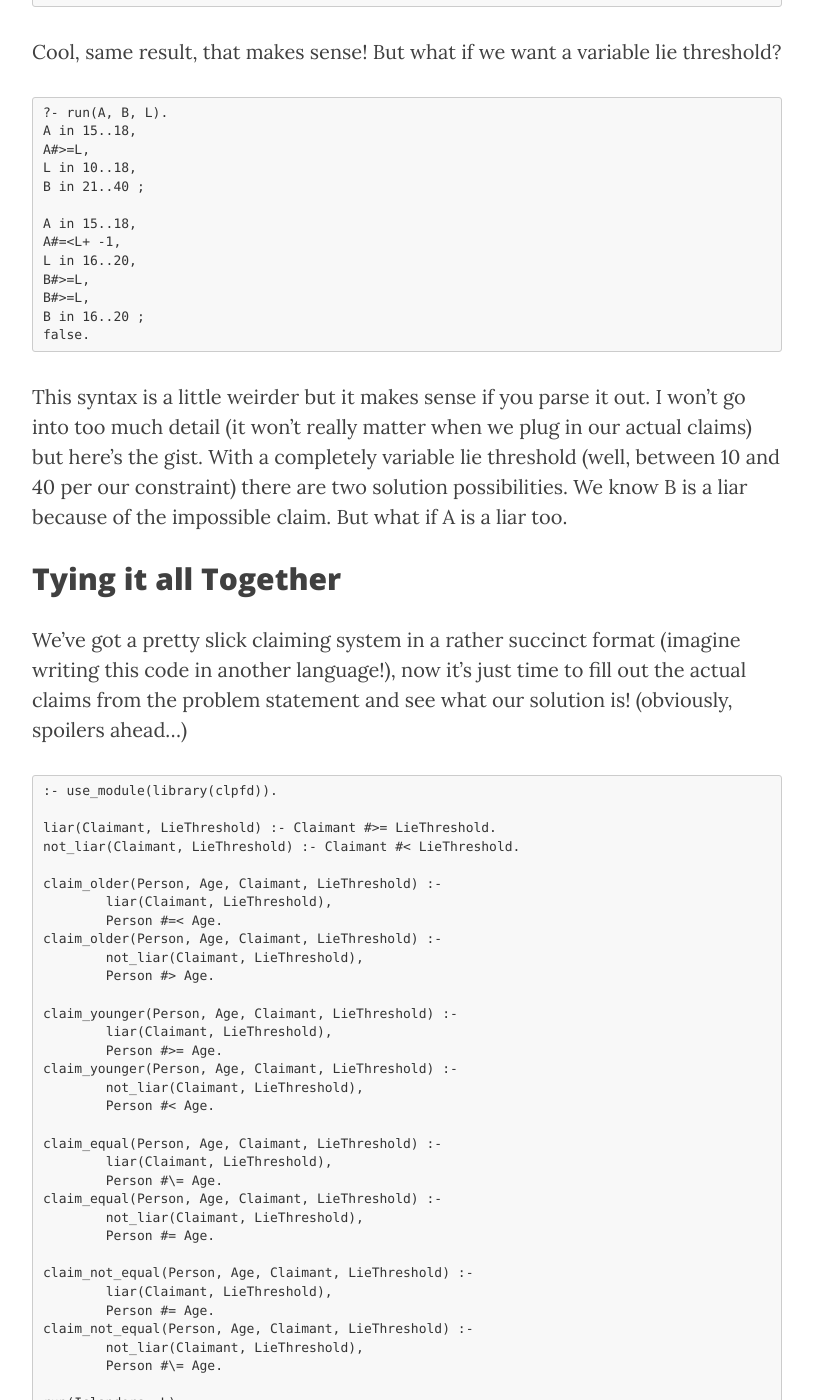
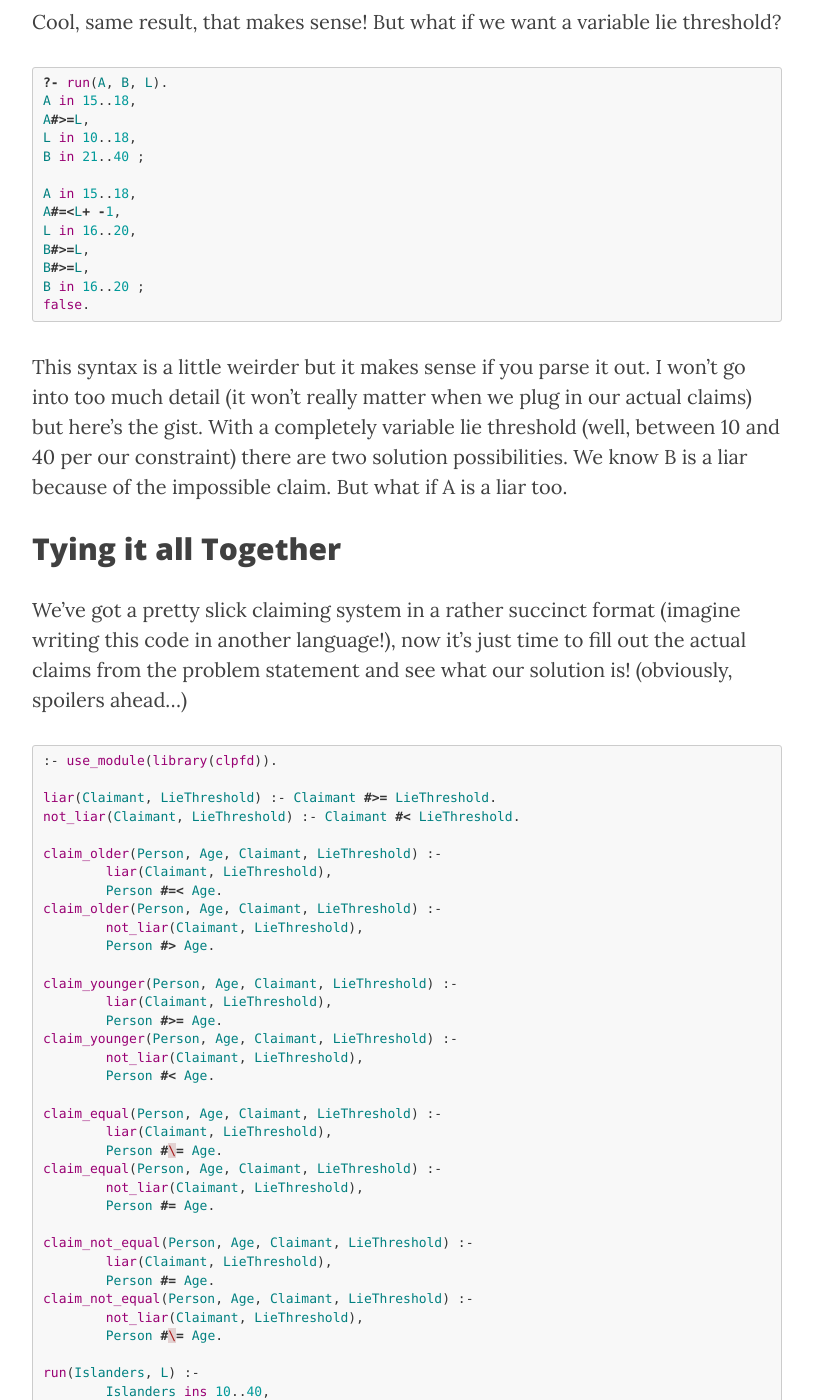
Before and after one commit to mattdodge/.codes, a Jekyll site: the page built from _posts/2019-02-23-prolog-to-the-rescue.md, in a window 1280 px wide and 1400 px high, scrolled down 7823 px. Shown: the whole window, without its empty margins (233-1046 px from the left). Built offline with Jekyll 4.4.1, drawn with Linux system fonts in a browser that asks for light colours; nearby versions of some CDN libraries; comment, search, counter and statistics services are not loaded; some of the changed text lies outside the part shown.

Commit message:
make all code snippets prolog snippets

````diff
--- a/_posts/2019-02-23-prolog-to-the-rescue.md
+++ b/_posts/2019-02-23-prolog-to-the-rescue.md
@@ -156,7 +156,7 @@
 
 Prolog is great at giving us multiple solutions to the problem. But we're going to be working a lot with ranges of ages. For the previous example, it would have been great if rather than iterating through every possible set of ages Prolog could have told us the range of ages that were possible in one go. Fortunately, Prolog provides a way to define "constraints" for values using something called [Constraint Logic Programming](https://en.wikibooks.org/wiki/Prolog/Constraint_Logic_Programming). Let's adapt our previous code to use constraints instead now.
 
-```
+```prolog
 :- use_module(library(clpfd)).
 
 liar(Claimant) :- Claimant #>= 20.
@@ -193,7 +193,7 @@
 
 Now check out our output when we run — much more readable!
 
-```
+```prolog
 ?- run(A, B).
 B = 20,
 A in 15..18 ;
@@ -204,7 +204,7 @@
 
 Up until now, we've been assuming that everyone over 20 is a liar. In reality, the age of that lying threshold is something we need to solve for as well. We'll do this by making another variable for the lying age and pass that through with our claims.
 
-```
+```prolog
 :- use_module(library(clpfd)).
 
 liar(Claimant, LieThreshold) :- Claimant #>= LieThreshold.
@@ -235,7 +235,7 @@
 
 We've pretty much just added an argument to each of our rules that will keep track of the lying age threshold. We can test this by running again with our known threshold of 20.
 
-```
+```prolog
 ?- run(A, B, 20).
 B = 20,
 A in 15..18 ;
@@ -244,7 +244,7 @@
 
 Cool, same result, that makes sense! But what if we want a variable lie threshold?
 
-```
+```prolog
 ?- run(A, B, L).
 A in 15..18,
 A#>=L,
@@ -266,7 +266,7 @@
 
 We've got a pretty slick claiming system in a rather succinct format (imagine writing this code in another language!), now it's just time to fill out the actual claims from the problem statement and see what our solution is! (obviously, spoilers ahead...)
 
-```
+```prolog
 :- use_module(library(clpfd)).
 
 liar(Claimant, LieThreshold) :- Claimant #>= LieThreshold.
@@ -324,7 +324,7 @@
 
 And now if we run it, with our ages and lying threshold as variables, we will see our solution:
 
-```
+```prolog
 ?- run([A, B, C, D, E], L).
 A = L, L = 19,
 B = 20,
````
Also changed, not shown: other parts of _posts/2019-02-23-prolog-to-the-rescue.md (+1 -1 lines).
